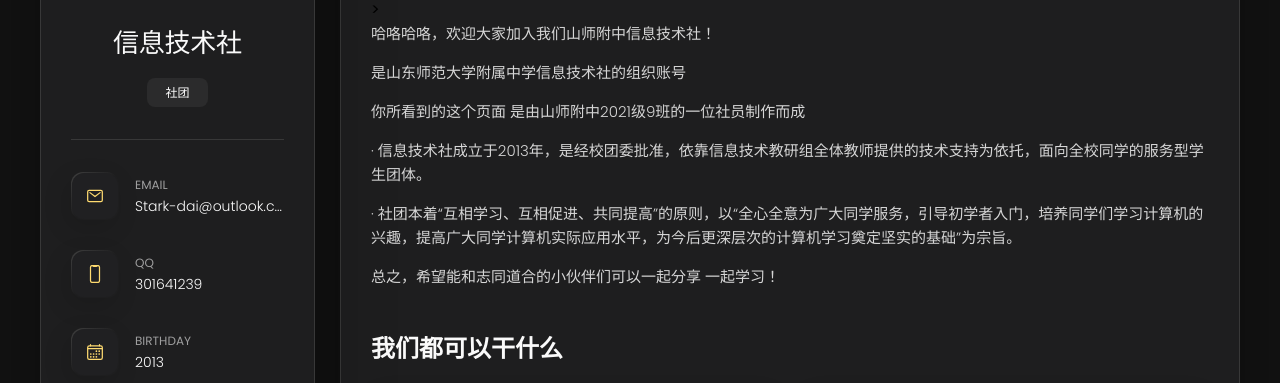
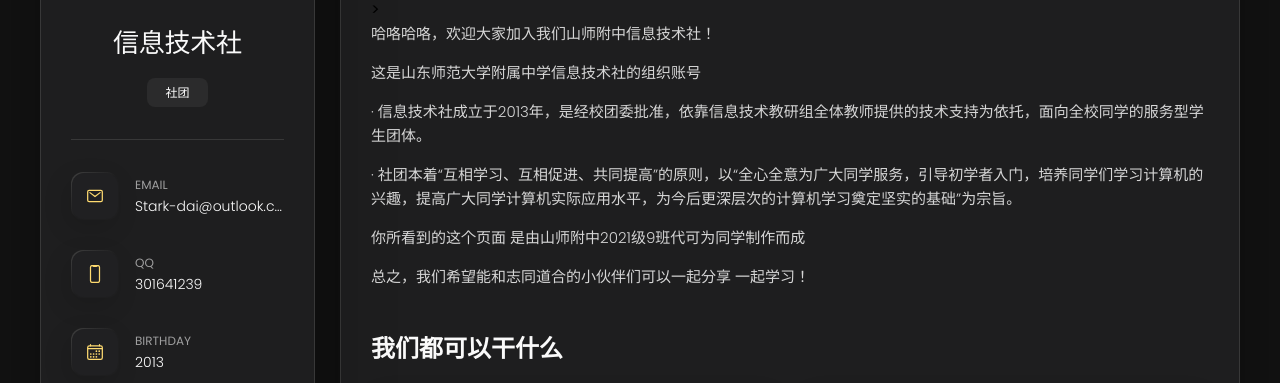
Before and after one commit to FZ-ITC/FZ-ITC.github.io, a plain HTML site: page index.html in a window 1280 px wide. Shown: the part 274-657 px from the top of the page. Drawn offline with nearby package versions, Linux system fonts and the light colour scheme.

Commit message:
Update index.html

```diff
--- a/index.html
+++ b/index.html
@@ -7,6 +7,7 @@
   <meta name="viewport" content="width=device-width, initial-scale=1.0">
   <title>山东师范大学附属中学信息技术社</title>
   <title>High School Attached To Shandong Normal University's Information Technology Club.</title>
+  <title>Be made by Dai Kewei.</title>
 
   <!--
     - favicon
@@ -215,11 +216,7 @@
           </p>
 
           <p>
-            是山东师范大学附属中学信息技术社的组织账号
-          </p>
-
-          <p>
-            你所看到的这个页面 是由山师附中2021级9班的一位社员制作而成
+            这是山东师范大学附属中学信息技术社的组织账号
           </p>
 
           <p>
@@ -229,8 +226,13 @@
           <p>
             · 社团本着“互相学习、互相促进、共同提高”的原则，以“全心全意为广大同学服务，引导初学者入门，培养同学们学习计算机的兴趣，提高广大同学计算机实际应用水平，为今后更深层次的计算机学习奠定坚实的基础”为宗旨。
           </p>
+
           <p>
-            总之，希望能和志同道合的小伙伴们可以一起分享 一起学习！
+            你所看到的这个页面 是由山师附中2021级9班代可为同学制作而成
+          </p>
+
+          <p>
+            总之，我们希望能和志同道合的小伙伴们可以一起分享 一起学习！
           </p>
         </section>
 
```
